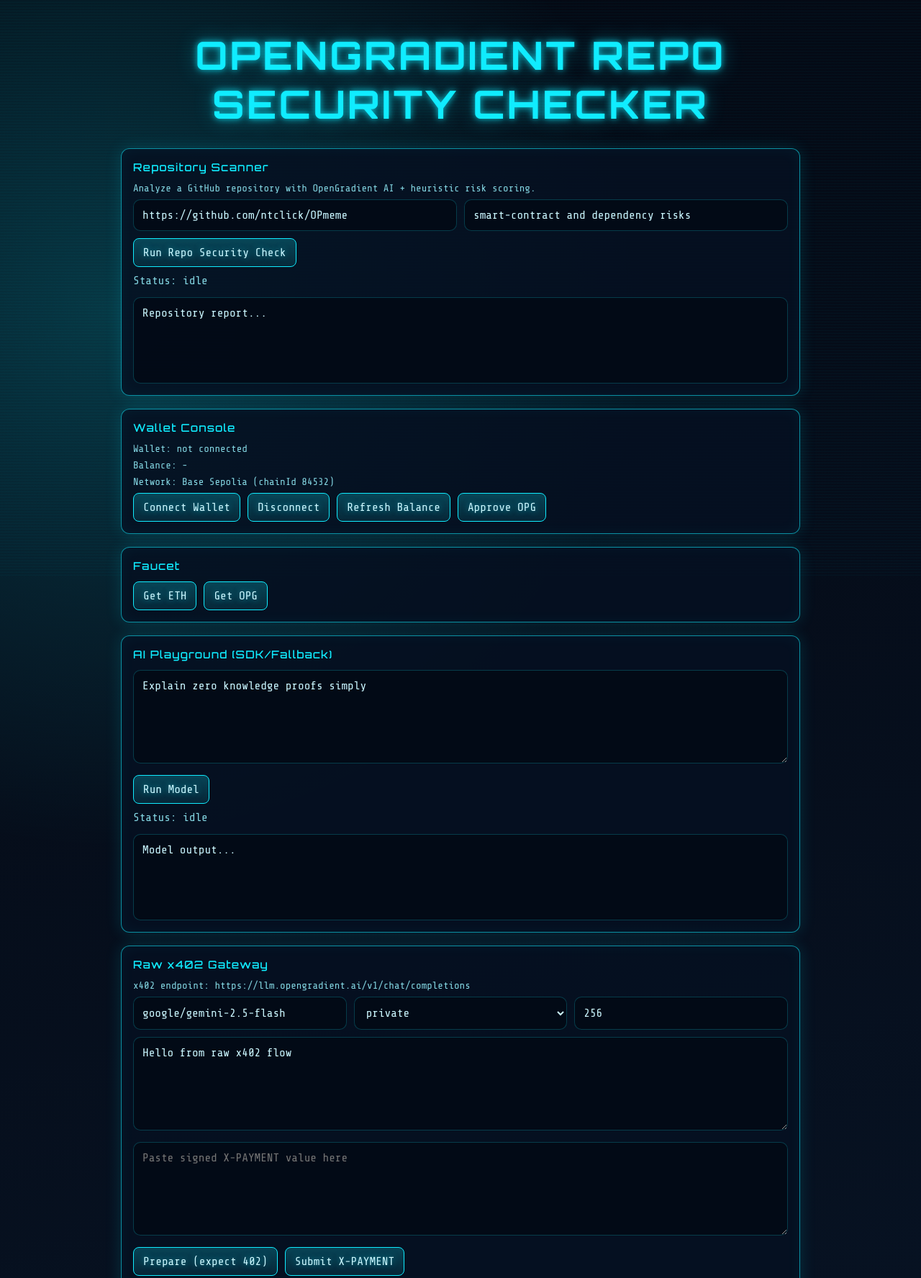
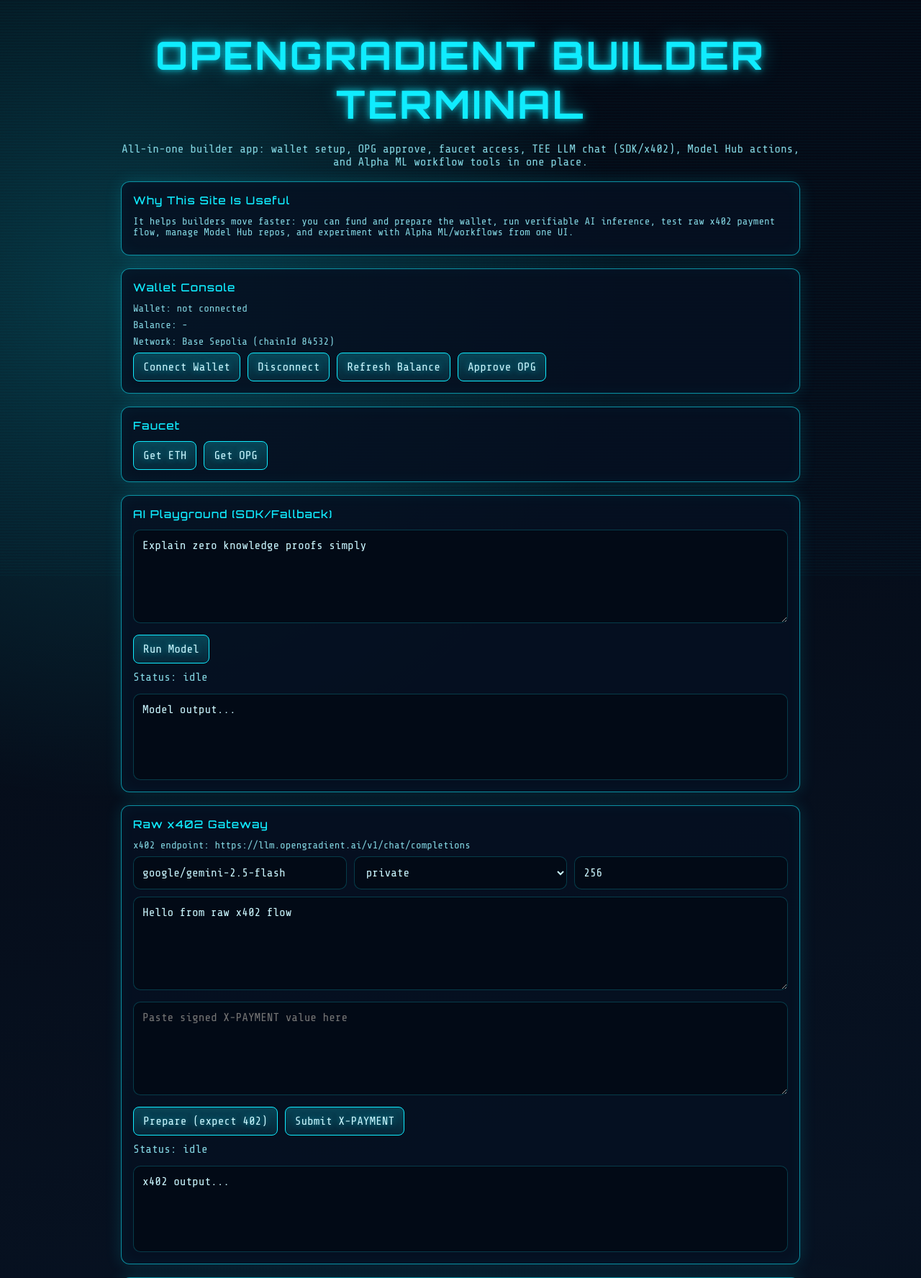
Before and after one commit to arthuroua/opengradient-intelligence-terminal, a Flask app: page / in a window 1280 px wide. Shown: the top 1776 px of the page at 72% size. Run offline with Flask 3, Linux system fonts and the light colour scheme; some libraries are stand-ins or nearby versions.

Commit message:
Rename old app to OpenGradient Builder Terminal and add value summary

```diff
--- a/templates/index.html
+++ b/templates/index.html
@@ -3,7 +3,7 @@
   <head>
     <meta charset="UTF-8" />
     <meta name="viewport" content="width=device-width, initial-scale=1.0" />
-    <title>OpenGradient Repo Security Checker</title>
+    <title>OpenGradient Builder Terminal</title>
     <link rel="preconnect" href="https://fonts.googleapis.com" />
     <link rel="preconnect" href="https://fonts.gstatic.com" crossorigin />
     <link href="https://fonts.googleapis.com/css2?family=Orbitron:wght@500;700&family=Share+Tech+Mono&display=swap" rel="stylesheet" />
@@ -121,22 +121,27 @@
         h1 { font-size: 28px; }
         .wrap { padding-top: 28px; }
       }
+      .subtitle {
+        text-align: center;
+        color: var(--muted);
+        margin: -8px 0 18px;
+      }
     </style>
   </head>
   <body class="scanlines">
     <div class="wrap">
-      <h1>OpenGradient Repo Security Checker</h1>
+      <h1>OpenGradient Builder Terminal</h1>
+      <div class="subtitle">
+        All-in-one builder app: wallet setup, OPG approve, faucet access, TEE LLM chat (SDK/x402),
+        Model Hub actions, and Alpha ML workflow tools in one place.
+      </div>
 
       <section class="panel">
-        <div class="panel-title">Repository Scanner</div>
-        <div class="meta">Analyze a GitHub repository with OpenGradient AI + heuristic risk scoring.</div>
-        <div class="grid">
-          <input id="repoUrl" placeholder="https://github.com/owner/repo" value="https://github.com/ntclick/OPmeme" />
-          <input id="repoFocus" placeholder="focus (optional)" value="smart-contract and dependency risks" />
+        <div class="panel-title">Why This Site Is Useful</div>
+        <div class="meta">
+          It helps builders move faster: you can fund and prepare the wallet, run verifiable AI inference,
+          test raw x402 payment flow, manage Model Hub repos, and experiment with Alpha ML/workflows from one UI.
         </div>
-        <button id="repoCheckBtn">Run Repo Security Check</button>
-        <div class="status" id="repoStatus">Status: idle</div>
-        <div class="output" id="repoOutput">Repository report...</div>
       </section>
 
       <section class="panel">
@@ -244,10 +249,6 @@
       const runStatusEl = document.getElementById("runStatus");
       const outputEl = document.getElementById("output");
       const promptEl = document.getElementById("prompt");
-      const repoStatusEl = document.getElementById("repoStatus");
-      const repoOutputEl = document.getElementById("repoOutput");
-      const repoUrlEl = document.getElementById("repoUrl");
-      const repoFocusEl = document.getElementById("repoFocus");
 
       const x402StateEl = document.getElementById("x402State");
       const x402StatusEl = document.getElementById("x402Status");
@@ -282,7 +283,6 @@
       const refreshBtn = document.getElementById("refreshBtn");
       const approveBtn = document.getElementById("approveBtn");
       const runBtn = document.getElementById("runBtn");
-      const repoCheckBtn = document.getElementById("repoCheckBtn");
       const ethFaucetBtn = document.getElementById("ethFaucetBtn");
       const opgFaucetBtn = document.getElementById("opgFaucetBtn");
 
@@ -448,47 +448,6 @@
         }
       }
 
-      async function runRepoSecurityCheck() {
-        const repo_url = repoUrlEl.value.trim();
-        const focus = repoFocusEl.value.trim();
-        if (!repo_url) { repoStatusEl.textContent = "Status: repository URL is required"; return; }
-        repoCheckBtn.disabled = true;
-        repoStatusEl.textContent = "Status: scanning repository...";
-        repoOutputEl.textContent = "Collecting repository metadata and running AI analysis...";
-        try {
-          const r = await fetch("/api/repo-security/check", {
-            method: "POST",
-            headers: { "Content-Type": "application/json" },
-            body: JSON.stringify({ repo_url, focus })
-          });
-          const data = await r.json();
-          if (!r.ok) {
-            repoOutputEl.textContent = data.details || data.error || "Unknown error";
-            repoStatusEl.innerHTML = '<span class="danger">Status: check failed</span>';
-            return;
-          }
-
-          const formatted = [
-            `Repository: ${data.repo}`,
-            `Provider: ${data.provider}`,
-            "",
-            "Heuristics:",
-            pretty(data.heuristics),
-            "",
-            "AI Analysis:",
-            data.analysis
-          ].join("\n");
-
-          repoOutputEl.textContent = formatted;
-          repoStatusEl.textContent = `Status: complete (${data.provider})`;
-        } catch (error) {
-          repoOutputEl.textContent = error.message;
-          repoStatusEl.innerHTML = '<span class="danger">Status: network error</span>';
-        } finally {
-          repoCheckBtn.disabled = false;
-        }
-      }
-
       async function x402Prepare() {
         const model = x402ModelEl.value.trim();
         const settlement = x402SettlementEl.value;
@@ -561,7 +520,7 @@
 
       async function createModelRepo() {
         const model_name = modelNameEl.value.trim();
-        const model_desc = modelDescEl.value.trim() || "Created from OpenGradient Repo Security Checker";
+        const model_desc = modelDescEl.value.trim() || "Created from OpenGradient Builder Terminal";
         if (!model_name) { hubStatusEl.innerHTML = '<span class="danger">Status: model name is required</span>'; return; }
         hubStatusEl.textContent = "Status: creating model repo...";
         const r = await fetch("/api/modelhub/create-model", { method: "POST", headers: { "Content-Type": "application/json" }, body: JSON.stringify({ model_name, model_desc }) });
@@ -673,10 +632,6 @@
       refreshBtn.addEventListener("click", refreshBalance);
       approveBtn.addEventListener("click", approveOpg);
       runBtn.addEventListener("click", runModel);
-      repoCheckBtn.addEventListener("click", () => runRepoSecurityCheck().catch((e) => {
-        repoStatusEl.innerHTML = '<span class="danger">Status: check failed</span>';
-        repoOutputEl.textContent = e.message;
-      }));
       ethFaucetBtn.addEventListener("click", () => openLink(cfg?.ethFaucetUrl));
       opgFaucetBtn.addEventListener("click", () => openLink(cfg?.opgFaucetUrl));
 
```
